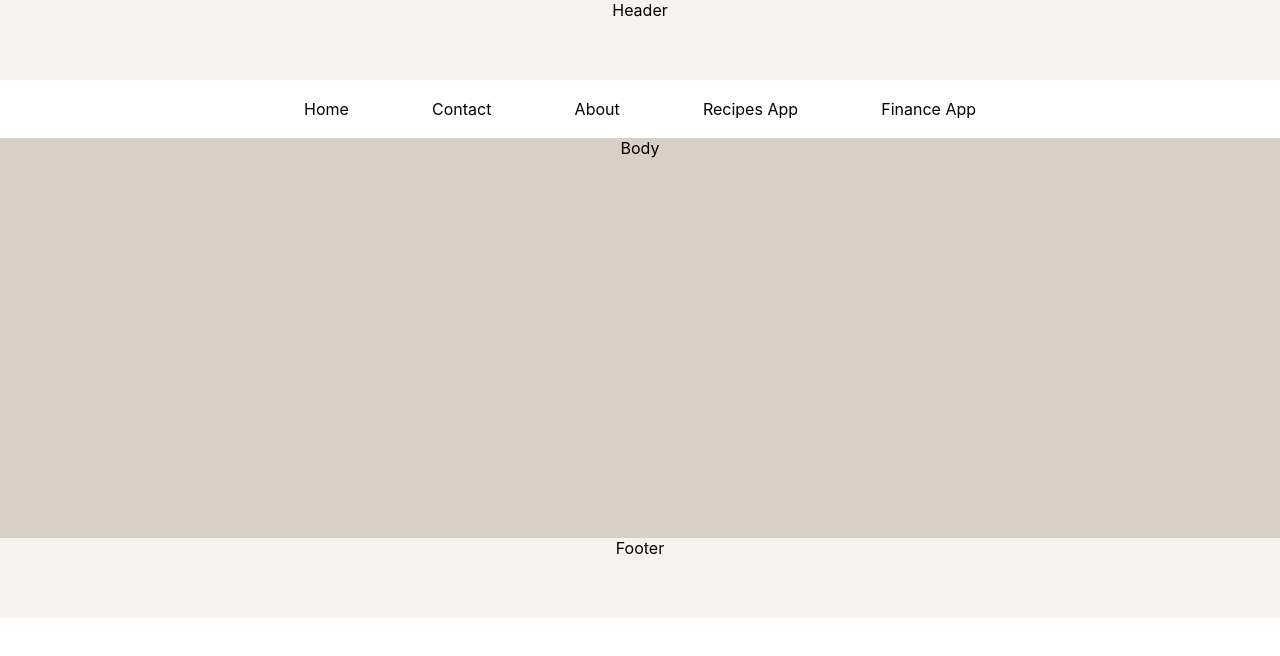
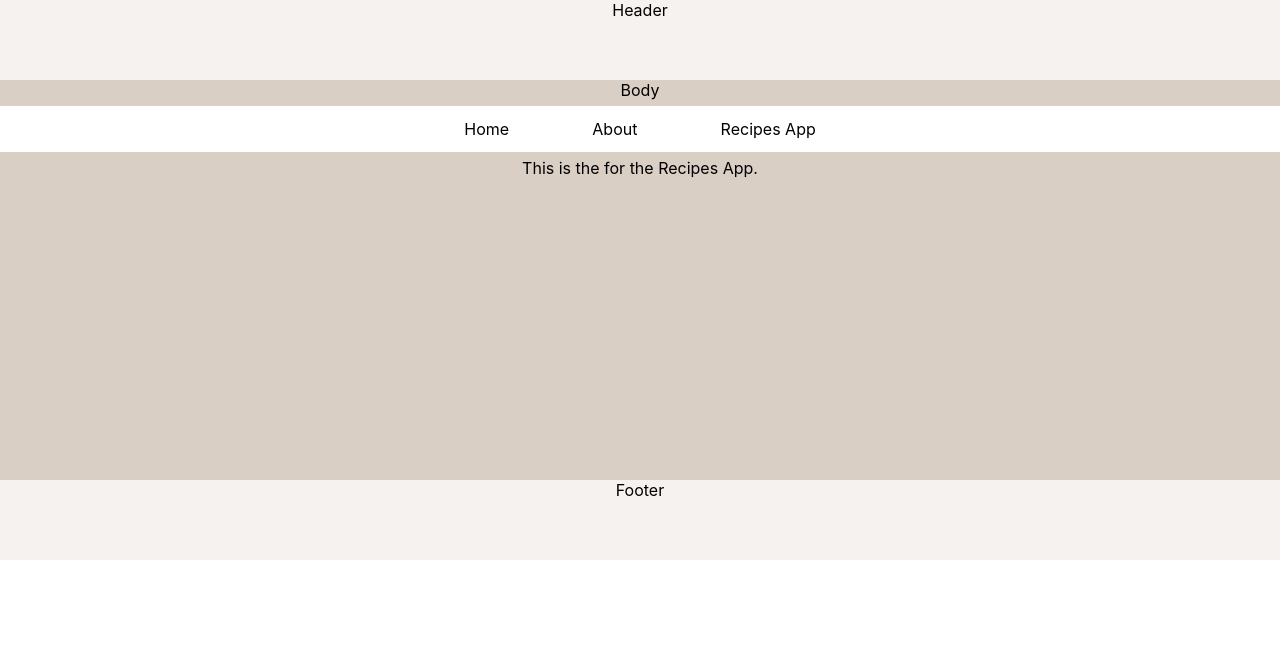
Before and after one commit to griseldasanchez/apps, a React (Create React App) app: page /recipes-app in a window 1280 px wide. Shown: the top 656 px of the page. Built offline with nearby package versions, Linux system fonts and the light colour scheme.

Commit message:
Implement react-router

```diff
--- a/src/App.js
+++ b/src/App.js
@@ -1,26 +1,67 @@
 import React from 'react';
-import './App.css';
+import { createBrowserRouter,
+  createRoutesFromElements,
+  Route,
+  Link,
+  Outlet,
+  RouterProvider
+} from 'react-router-dom';
+
+// Components
+import Home from './components/Home';
+import About from './components/About';
+import Recipes from'./components/Recipes';
 import NavigationBar from './components/NavigationBar';
 
+// Styles
+import './App.css';
+
+
+const Root = () => {
+  return (
+    <>
+    {/* Navigation Bar Routes */}
+      <div id="navigation-bar">
+        <Link to="/">Home</Link>
+        <Link to="/about">About</Link>
+        <Link to="/recipes-app">Recipes App</Link>
+      </div>
+    {/* Other Routes */}
+      <div>
+        <Outlet />
+      </div>
+    </>
+  )
+}
+
 function App() {
+
+  const router = createBrowserRouter(
+    createRoutesFromElements(
+      <Route path="/" element={<Root /> }>
+        <Route index element={<Home />}></Route>
+        <Route path="/about" element={<About />}></Route>
+        <Route path="/recipes-app" element={<Recipes />}></Route>
+      </Route>
+    )
+  )
+
   return (
-    <div className="App">
-      <header id="app-header">
-        Header
-      </header>
 
-      <div>
-        <NavigationBar />
+      <div className="App">
+        <header id="app-header">Header</header>
+
+        <body id="app-body">
+          Body
+          <div>
+            {/* <NavigationBar /> */}
+            <RouterProvider router={router} />
+          </div>
+        </body>
+
+        <footer id="app-footer">Footer</footer>
       </div>
 
-      <body id="app-body">
-        Body
-      </body>
-
-      <footer id="app-footer">
-        Footer
-      </footer>
-    </div>
   );
 }
 
--- /dev/null
+++ b/src/components/About.js
@@ -0,0 +1,9 @@
+import React from 'react';
+
+export default function About() {
+  return (
+   <div>
+      <div>This is the About Page.</div>
+   </div>
+  )
+}
--- a/src/components/Home.js
+++ b/src/components/Home.js
@@ -3,7 +3,7 @@ import React from 'react';
 export default function Home() {
   return (
    <div>
-      <div id="details">Home Page</div>
+      <div>This is the Home Page.</div>
    </div>
   )
 }
--- /dev/null
+++ b/src/components/Recipes.js
@@ -0,0 +1,9 @@
+import React from 'react';
+
+export default function Recipes() {
+  return (
+   <div>
+      <div>This is the for the Recipes App.</div>
+   </div>
+  )
+}
--- a/src/index.js
+++ b/src/index.js
@@ -7,7 +7,7 @@ import reportWebVitals from './reportWebVitals';
 const root = ReactDOM.createRoot(document.getElementById('root'));
 root.render(
   <React.StrictMode>
-    <App />
+      <App />
   </React.StrictMode>
 );
 
```
